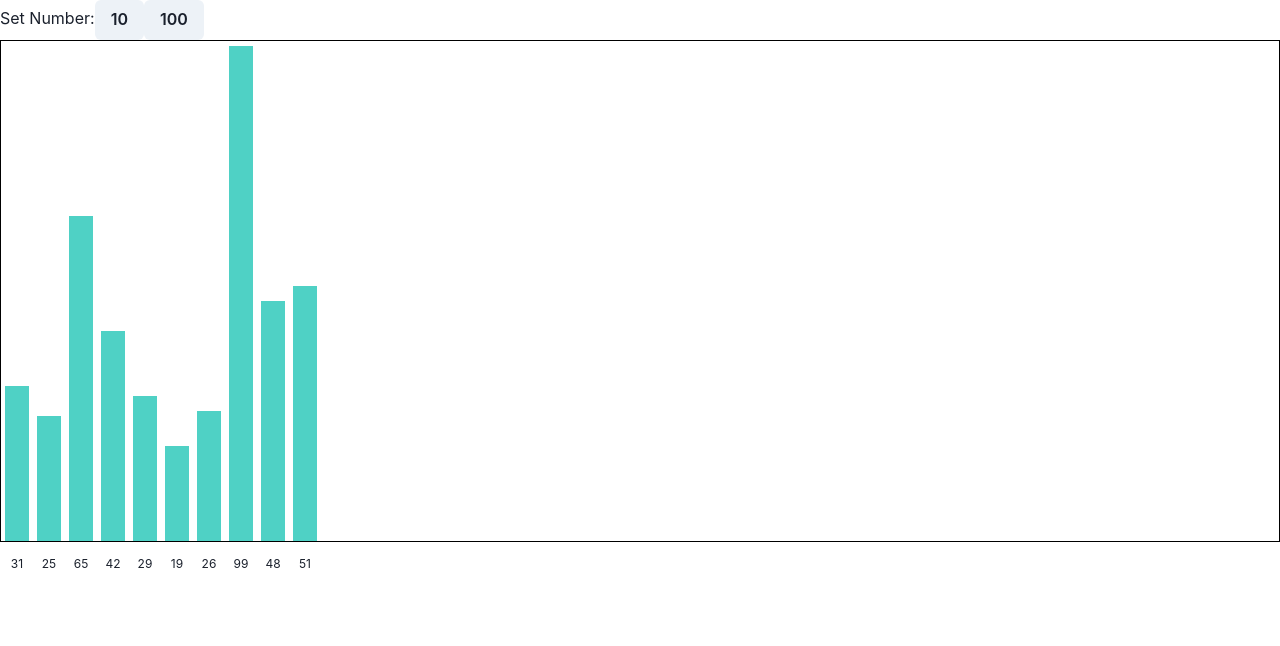
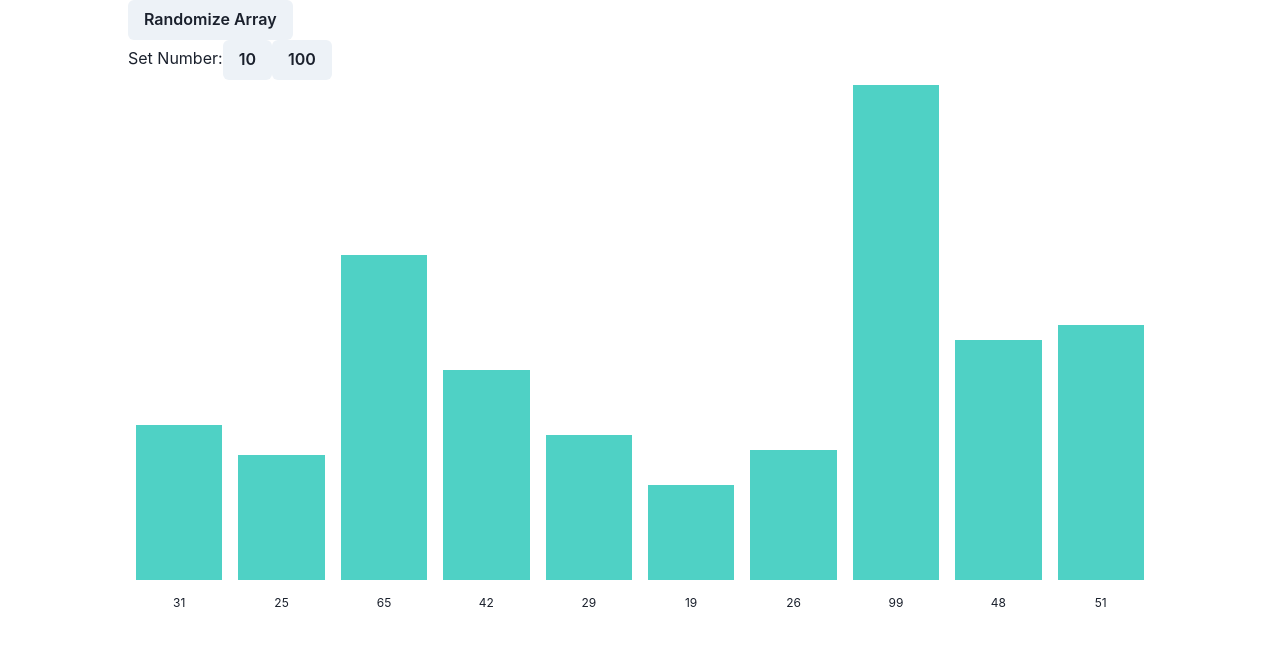
Before and after one commit to TimSnake13/react-algorithms-visualization, a Next.js app: page / in a window 1280 px wide. Shown: the top 646 px of the page. Built offline with nearby package versions, Linux system fonts and the light colour scheme.

Commit message:
2. Auto width with randomize options

```diff
--- a/src/components/Sorting/Sorting.tsx
+++ b/src/components/Sorting/Sorting.tsx
@@ -1,6 +1,6 @@
 import { Box, Button, Flex } from "@chakra-ui/react";
 import * as React from "react";
-import { useEffect, useState } from "react";
+import { useCallback, useEffect, useState } from "react";
 
 const Sorting = () => {
   const [items, setItems] = useState<number[]>([]);
@@ -22,7 +22,6 @@ const Sorting = () => {
     }
     setItems(newArray);
     setMax(maxNumber);
-    console.log(items.length);
   };
   useEffect(() => {
     handleChangeAmountOfItems(10);
@@ -30,37 +29,54 @@ const Sorting = () => {
 
   const calculateHeight = (value: number) => {
     const percentage = (value / max) * 100;
-    const str = percentage.toString() + "%";
-    console.log(str);
-    return str;
+
+    return percentage.toString() + "%";
   };
+  const calculateWidth = useCallback(() => {
+    const percentage = 100 / currentAmount;
+    console.log(percentage);
+    return percentage.toString() + "%";
+  }, [currentAmount]);
+
   return (
-    <Box>
+    <Box px={"8rem"}>
+      <Box>
+        <Button onClick={() => handleChangeAmountOfItems()}>
+          Randomize Array
+        </Button>
+      </Box>
       <Box>
         Set Number:
         <Button onClick={() => handleChangeAmountOfItems(10)}>10</Button>
         <Button onClick={() => handleChangeAmountOfItems(100)}>100</Button>
         {/* <Button onClick={() => handleChangeAmountOfItems(1000)}>1000</Button> */}
       </Box>
-      <Flex border={"1px solid black"} minH={200}>
+      <Flex minH={200}>
         {items.map((item, idx) => (
-          <Flex key={idx} h={"500px"} alignItems={"flex-end"}>
+          <Flex
+            key={idx}
+            h="500px"
+            w={calculateWidth()}
+            alignItems={"flex-end"}
+          >
             <Box
               bg="teal.300"
-              mx={1}
-              px={3}
+              // mx={1}
+              // px={3}
+              mx={currentAmount > 50 ? "0.1rem" : "0.5rem"}
               h={calculateHeight(item)}
+              w="100%"
               pos="relative"
             >
               <Box
                 pos="absolute"
                 bottom="-2rem"
                 left="0%"
-                w={"100%"}
                 textAlign="center"
-                fontSize="0.75rem"
+                w="100%"
+                fontSize={currentAmount > 50 ? "0.5rem" : "0.75rem"}
               >
-                {item}
+                {currentAmount < 50 && item}
               </Box>
             </Box>
           </Flex>
```
